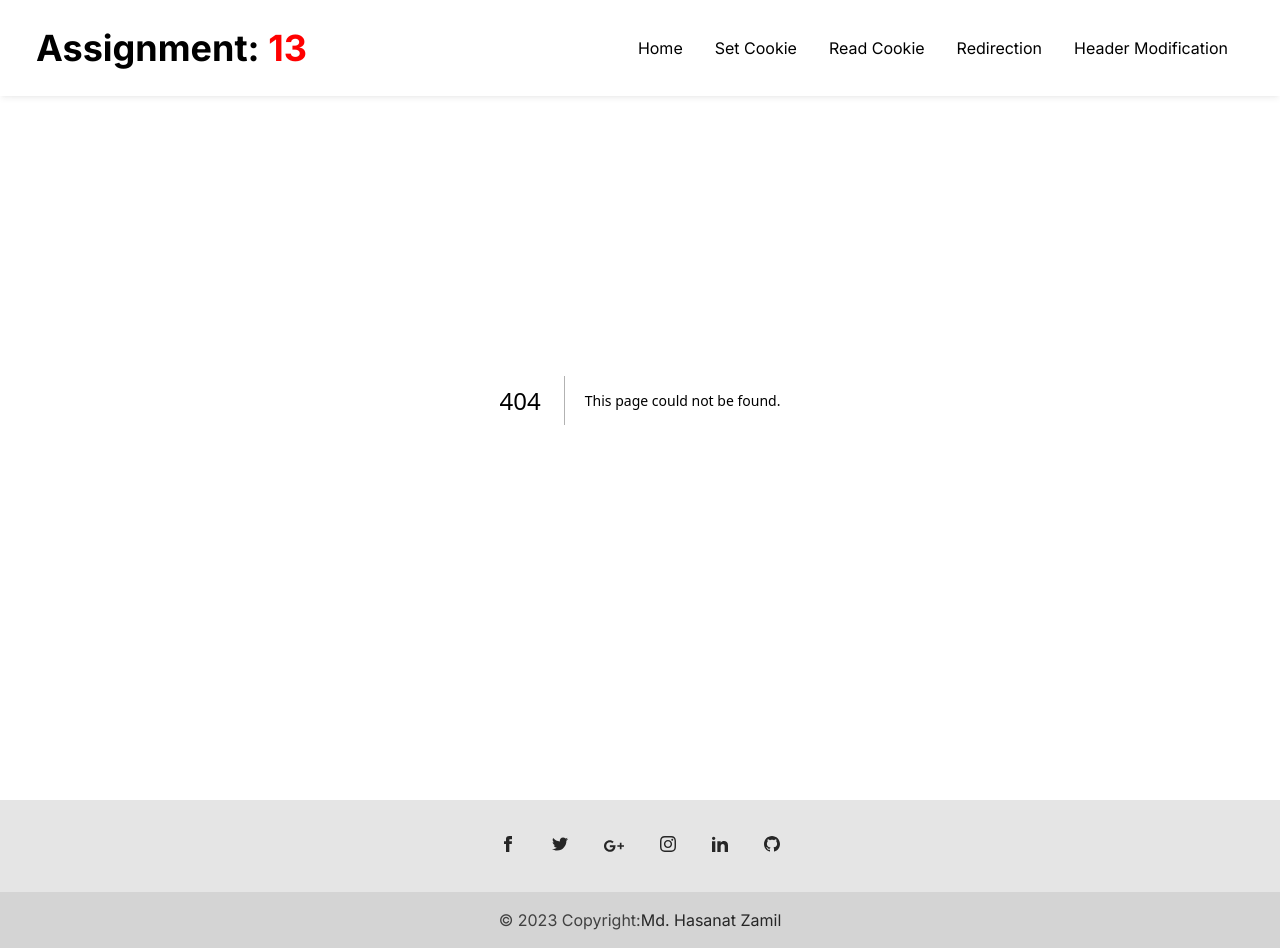
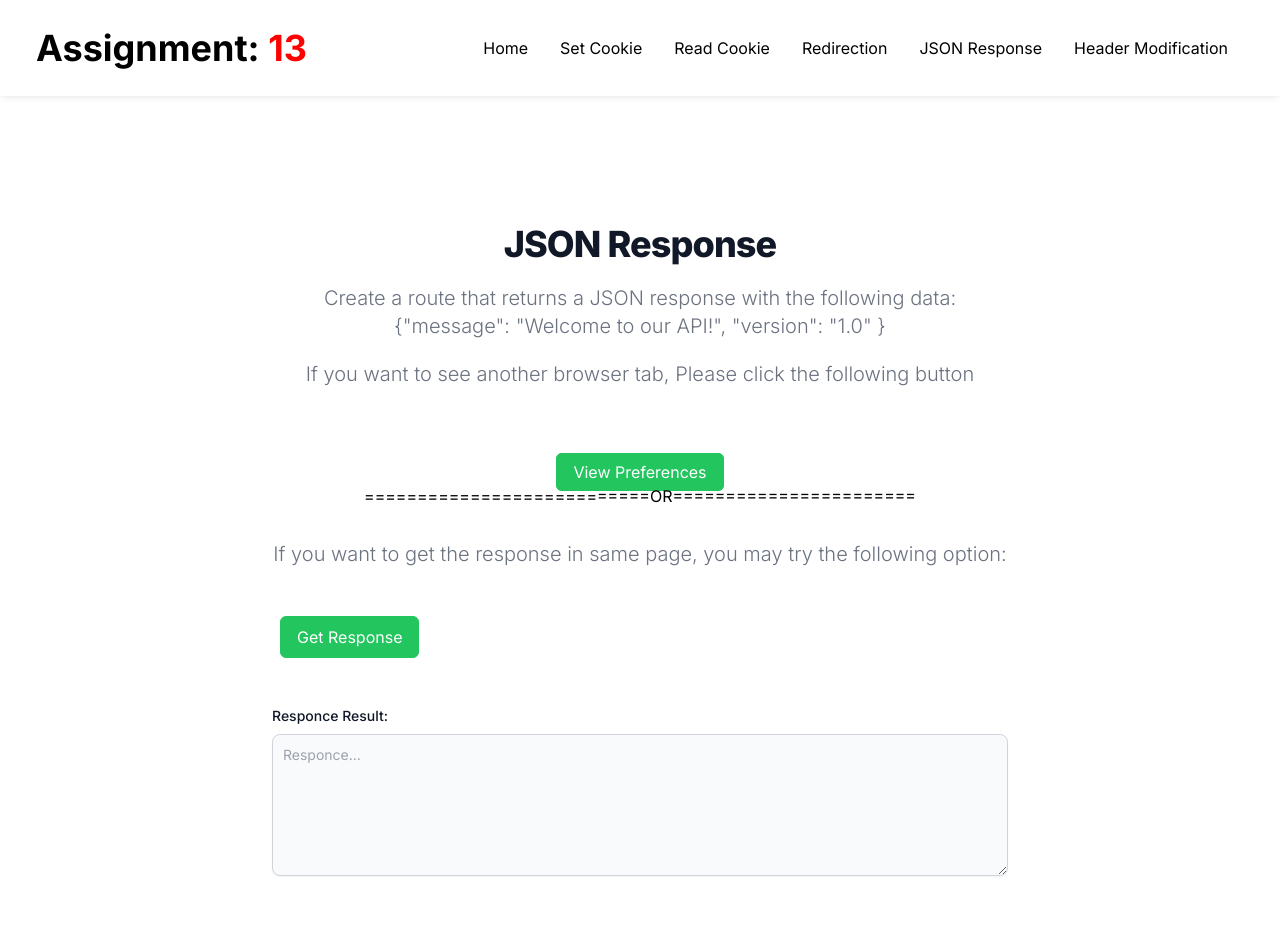
Before and after one commit to quickbd/ostad_module_13, a Next.js app: page /json_response in a window 1280 px wide. Before the commit this address had no page. Shown: the top 952 px of the page. Built offline with nearby package versions, Linux system fonts and the light colour scheme.

Commit message:
update json_responce

```diff
--- a/app/header_modification/page.js
+++ b/app/header_modification/page.js
@@ -64,7 +64,9 @@ export default function headerModification(param) {
                       for="api"
                       className="block mb-2 form-control text-sm font-medium text-gray-900 dark:text-gray-300"
                     >
-                      API Request To(POST): {baseUrl}api/token
+                      API Request To(POST): <span className="text-blue-600  italic">{baseUrl}api/token</span>
+                      <p>If you want to test from postman, just set variable "auth_token" in headers</p>
+                    <p>Or Try from following Form</p>
                     </label>
                   </div>
                   <div>
--- /dev/null
+++ b/app/json_response/page.js
@@ -0,0 +1,101 @@
+"use client";
+import Link from "next/link";
+import { Suspense, useState } from "react";
+export default function redirectpage() {
+  const [JSONresponse, setJSONresponse] = useState("");
+  const baseUrl = process.env.BASE_URL;
+
+  //console.log(baseUrl);
+
+  const handleJsonResponse = async () => {
+    const res = await fetch(`${baseUrl}api/preferences`);
+
+    console.log(res);
+    //alert(JSON.stringify(res));
+
+    if (!res.ok) {
+      throw new Error("Fetching Api error");
+    }
+    const data = await res.json();
+
+    setJSONresponse(JSON.stringify(data));
+  };
+  return (
+    <>
+      <div className="container   m-auto my-40 items-center justify-between">
+        <Suspense fallback={<h3>Loadding.....</h3>}>
+          <div className="  justify-center  m-auto">
+            <section className="bg-white dark:bg-gray-900">
+              <div className="py-8 lg:py-16 px-4 mx-auto max-w-screen-md">
+                <h2 className="mb-4 text-4xl tracking-tight font-extrabold text-center text-gray-900 dark:text-white">
+                  JSON Response
+                </h2>
+                <div className="my-5">
+                  <div className="mb-5 lg:mb-5 font-light text-center text-gray-500 dark:text-gray-400 sm:text-xl">
+                    <div>
+                      Create a route that returns a JSON response with the
+                      following
+                      {
+                        ' data: {"message": "Welcome to our API!", "version": "1.0" }'
+                      }
+                    </div>
+                  </div>
+
+                  <p className="mb-5 lg:mb-10 font-light text-center text-gray-500 dark:text-gray-400 sm:text-xl">
+                    If you want to see another browser tab, Please click the
+                    following button
+                  </p>
+                  <div className="py-8 lg:py-8 text-center">
+                    <Link
+                      href="/api/preferences"
+                      target="_blank"
+                      className="border   border-green-500 bg-green-500 text-white rounded-md px-4 py-2 m-2 transition duration-500 ease select-none hover:bg-green-600 focus:outline-none focus:shadow-outline"
+                    >
+                      View Preferences
+                    </Link>
+
+                    <div>
+                      {" "}
+                      ===========================OR=======================
+                    </div>
+                  </div>
+
+                  <p className="mb-5 lg:mb-10 font-light text-center text-gray-500 dark:text-gray-400 sm:text-xl">
+                    If you want to get the response in same page, you may try
+                    the following option:
+                  </p>
+
+                  <button
+                    className="border border-green-500 bg-green-500 text-white rounded-md px-4 py-2 m-2 transition duration-500 ease select-none hover:bg-green-600 focus:outline-none focus:shadow-outline"
+                    onClick={() => handleJsonResponse()}
+                  >
+                    Get Response
+                  </button>
+                  <div className="sm:col-span-2 mt-10">
+                    <label
+                      for="message"
+                      onChange={(e) => setMessage(e.target.value)}
+                      className="block mb-2 text-sm font-medium text-gray-900 dark:text-gray-400"
+                    >
+                      Responce Result:
+                    </label>
+                    <textarea
+                      id="JSONresponse"
+                      rows="6"
+                      value={JSONresponse ?? ""}
+                      className="block p-2.5 w-full text-sm
+               text-gray-900 bg-gray-50 rounded-lg shadow-sm border border-gray-300 focus:ring-primary-500
+               focus:border-primary-500 dark:bg-gray-700 dark:border-gray-600 dark:placeholder-gray-400
+                dark:text-white dark:focus:ring-primary-500 dark:focus:border-primary-500"
+                      placeholder="Responce..."
+                    />
+                  </div>
+                </div>
+              </div>
+            </section>
+          </div>
+        </Suspense>
+      </div>
+    </>
+  );
+}
--- a/app/page.js
+++ b/app/page.js
@@ -1,6 +1,5 @@
 import ModCookie from "./mod_cookie/page";
 
-import Link from "next/link";
 export default function Home() {
   return (
     <main className="flex flex-col items-center justify-between">
@@ -15,28 +14,6 @@ export default function Home() {
         </p>
 
         <ModCookie />
-
-        <div className="my-5">
-          <h2 className="mb-4 text-4xl tracking-tight font-extrabold text-center text-gray-900 dark:text-white mt-10">
-            JSON Response
-          </h2>
-          <div className="mb-5 lg:mb-5 font-light text-center text-gray-500 dark:text-gray-400 sm:text-xl">
-            <pre>
-              Create a route that returns a JSON response with the following
-              {' data: {"message": "Welcome to our API!", "version": "1.0" }'}
-            </pre>
-          </div>
-
-          <p className="py-8 lg:py-8 text-center">
-            <Link
-              href="/api/preferences"
-              target="_blank"
-              className="border   border-green-500 bg-green-500 text-white rounded-md px-4 py-2 m-2 transition duration-500 ease select-none hover:bg-green-600 focus:outline-none focus:shadow-outline"
-            >
-              View Preferences
-            </Link>
-          </p>
-        </div>
       </div>
     </main>
   );
--- a/components/Navbar.js
+++ b/components/Navbar.js
@@ -50,6 +50,10 @@ const Navbar = () => {
           <li className="p-4">
             <Link href="/redirection">Redirection</Link>
           </li>
+  <li className="p-4">
+            <Link href="/json_response">JSON Response</Link>
+          </li>
+
 
           <li className="p-4">
             <Link href="/header_modification">Header Modification</Link>
```
Also changed, not shown: app/api/preferences/route.js (line endings or trailing spaces).
